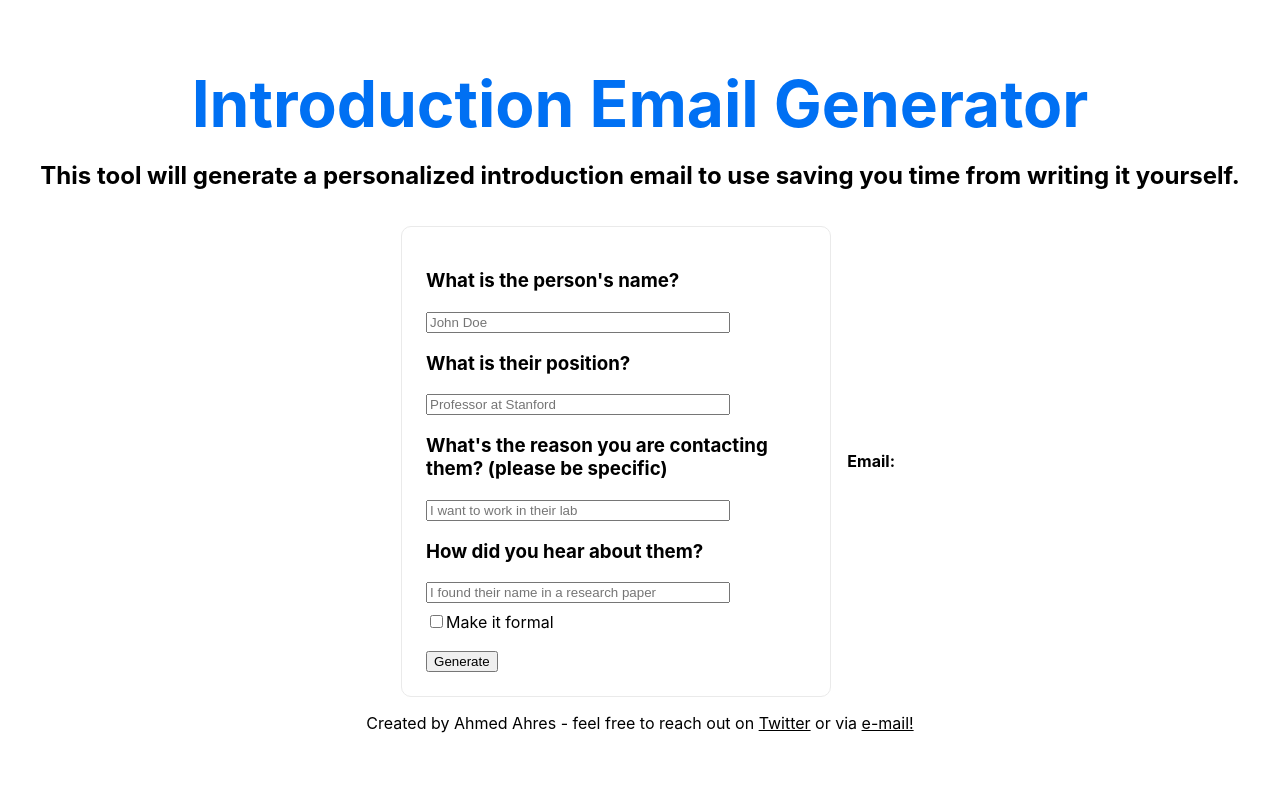
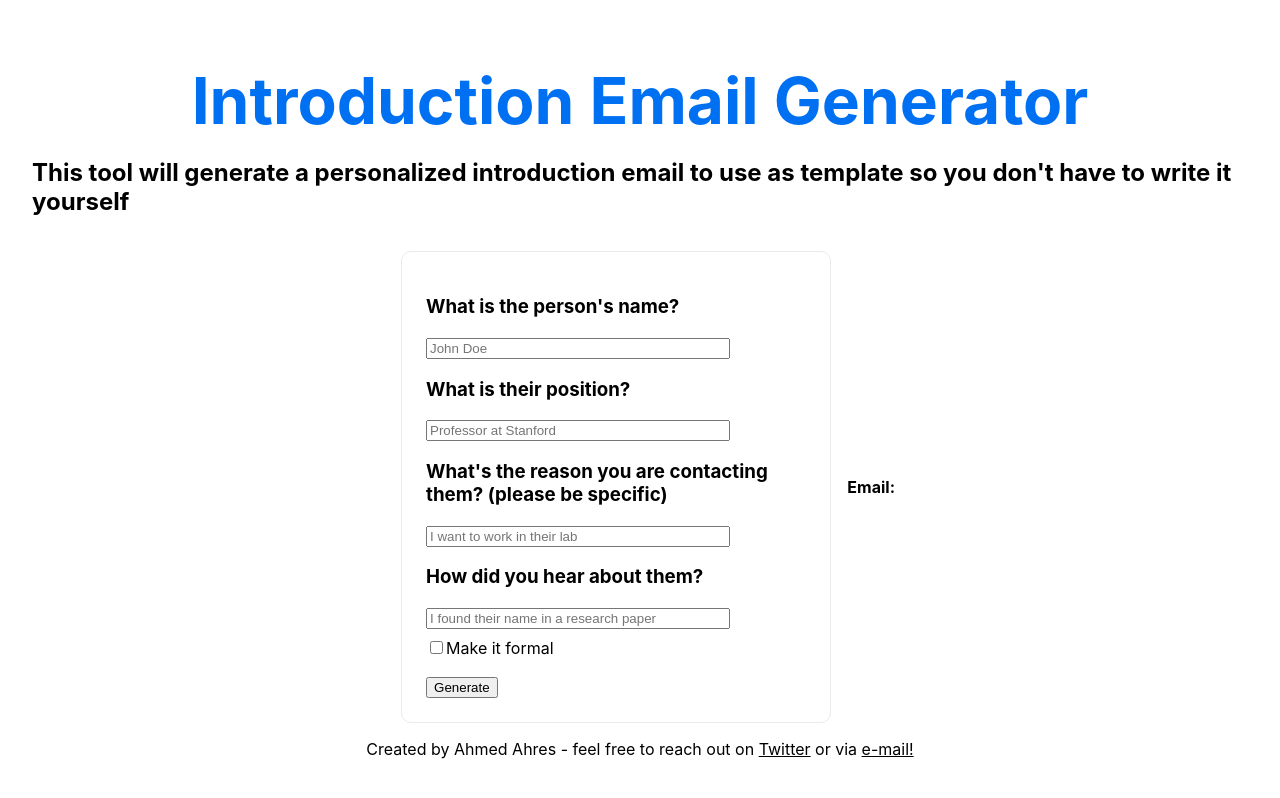
Before and after one commit to AhmedAhres/generate-intro-email, a Next.js app: page / in a window 1280 px wide. Shown: the top 798 px of the page. Built offline with nearby package versions, Linux system fonts and the light colour scheme; no server answers.

Commit message:
change title

```diff
--- a/pages/index.tsx
+++ b/pages/index.tsx
@@ -60,8 +60,8 @@ export default function Home() {
         </h1>
         <h2>
           <a>
-            This tool will generate a personalized introduction email to use
-            saving you time from writing it yourself.
+            This tool will generate a personalized introduction email to use as
+            template so you don't have to write it yourself
           </a>
         </h2>
 
```
